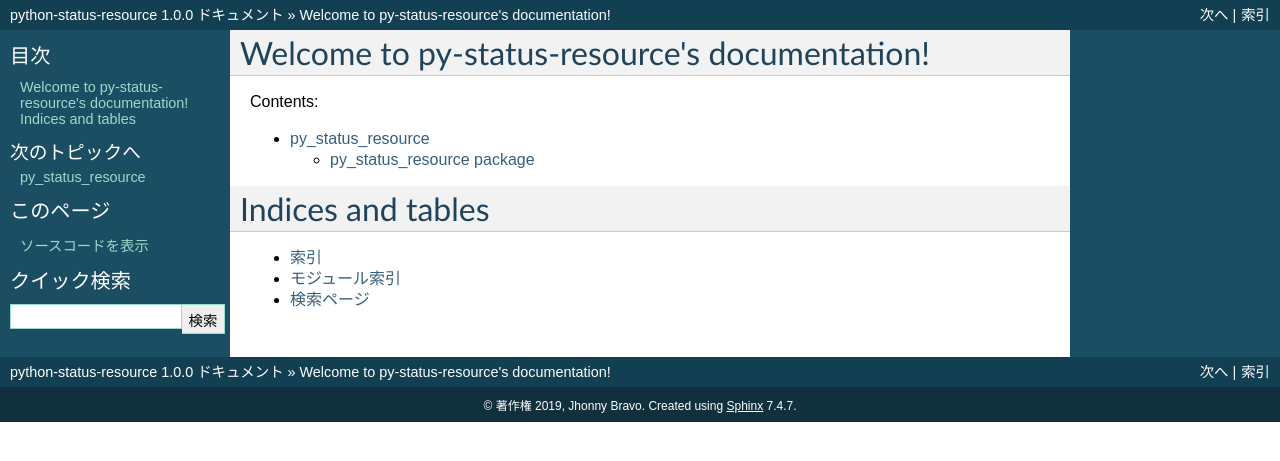
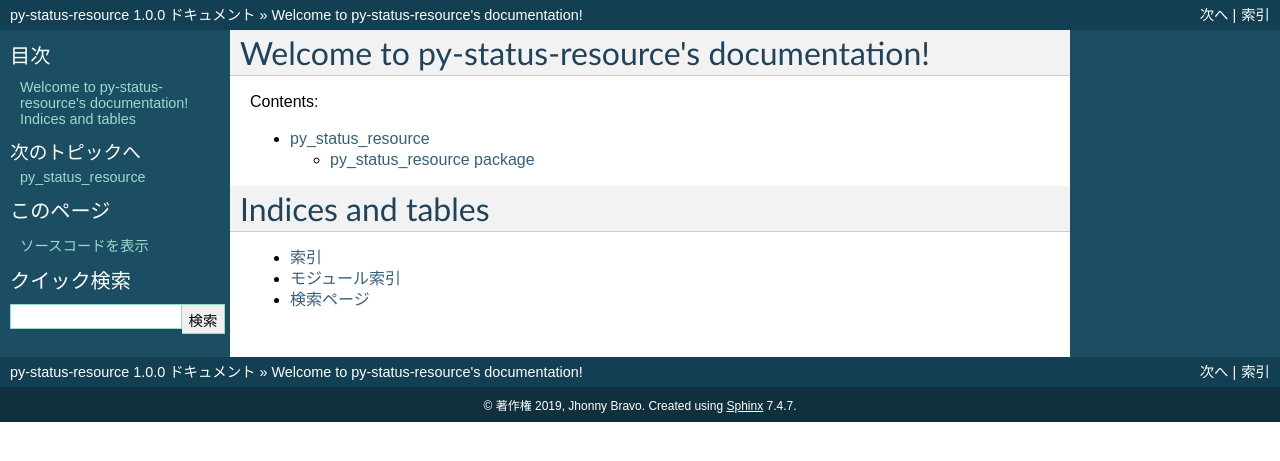
Before and after one commit to JhonnyBravo/py-status-resource, a Sphinx documentation site: the page built from docs/source/index.rst, in a window 1280 px wide. Shown: the top 461 px of the page. Built offline with Sphinx 7.4.7, drawn with Linux system fonts in a browser that asks for light colours.

Commit message:
modified: docs/source/conf.py
パッケージ名の変更に伴う修正。

```diff
--- a/docs/source/conf.py
+++ b/docs/source/conf.py
@@ -19,7 +19,7 @@ sys.path.insert(0, os.path.abspath('../..'))
 
 # -- Project information -----------------------------------------------------
 
-project = u'python-status-resource'
+project = u'py-status-resource'
 copyright = u'2019, Jhonny Bravo'
 author = u'Jhonny Bravo'
 
@@ -103,7 +103,7 @@ html_static_path = ['_static']
 # -- Options for HTMLHelp output ---------------------------------------------
 
 # Output file base name for HTML help builder.
-htmlhelp_basename = 'python-status-resourcedoc'
+htmlhelp_basename = 'py-status-resourcedoc'
 
 
 # -- Options for LaTeX output ------------------------------------------------
@@ -130,7 +130,7 @@ latex_elements = {
 # (source start file, target name, title,
 #  author, documentclass [howto, manual, or own class]).
 latex_documents = [
-    (master_doc, 'python-status-resource.tex', u'python-status-resource Documentation',
+    (master_doc, 'py-status-resource.tex', u'py-status-resource Documentation',
      u'Jhonny Bravo', 'manual'),
 ]
 
@@ -140,7 +140,7 @@ latex_documents = [
 # One entry per manual page. List of tuples
 # (source start file, name, description, authors, manual section).
 man_pages = [
-    (master_doc, 'python-status-resource', u'python-status-resource Documentation',
+    (master_doc, 'py-status-resource', u'py-status-resource Documentation',
      [author], 1)
 ]
 
@@ -151,8 +151,8 @@ man_pages = [
 # (source start file, target name, title, author,
 #  dir menu entry, description, category)
 texinfo_documents = [
-    (master_doc, 'python-status-resource', u'python-status-resource Documentation',
-     author, 'python-status-resource', 'One line description of project.',
+    (master_doc, 'py-status-resource', u'py-status-resource Documentation',
+     author, 'py-status-resource', 'One line description of project.',
      'Miscellaneous'),
 ]
 
```
